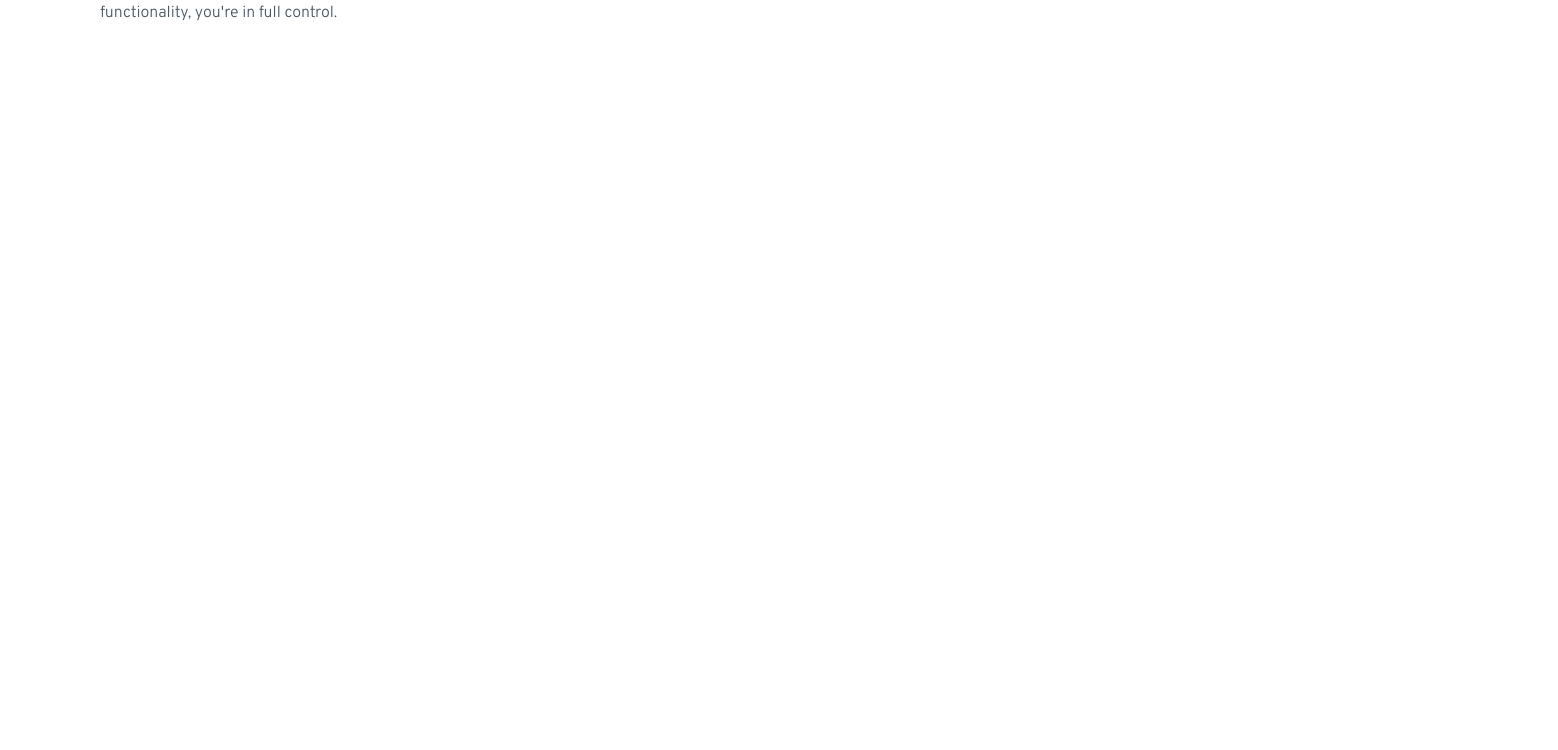
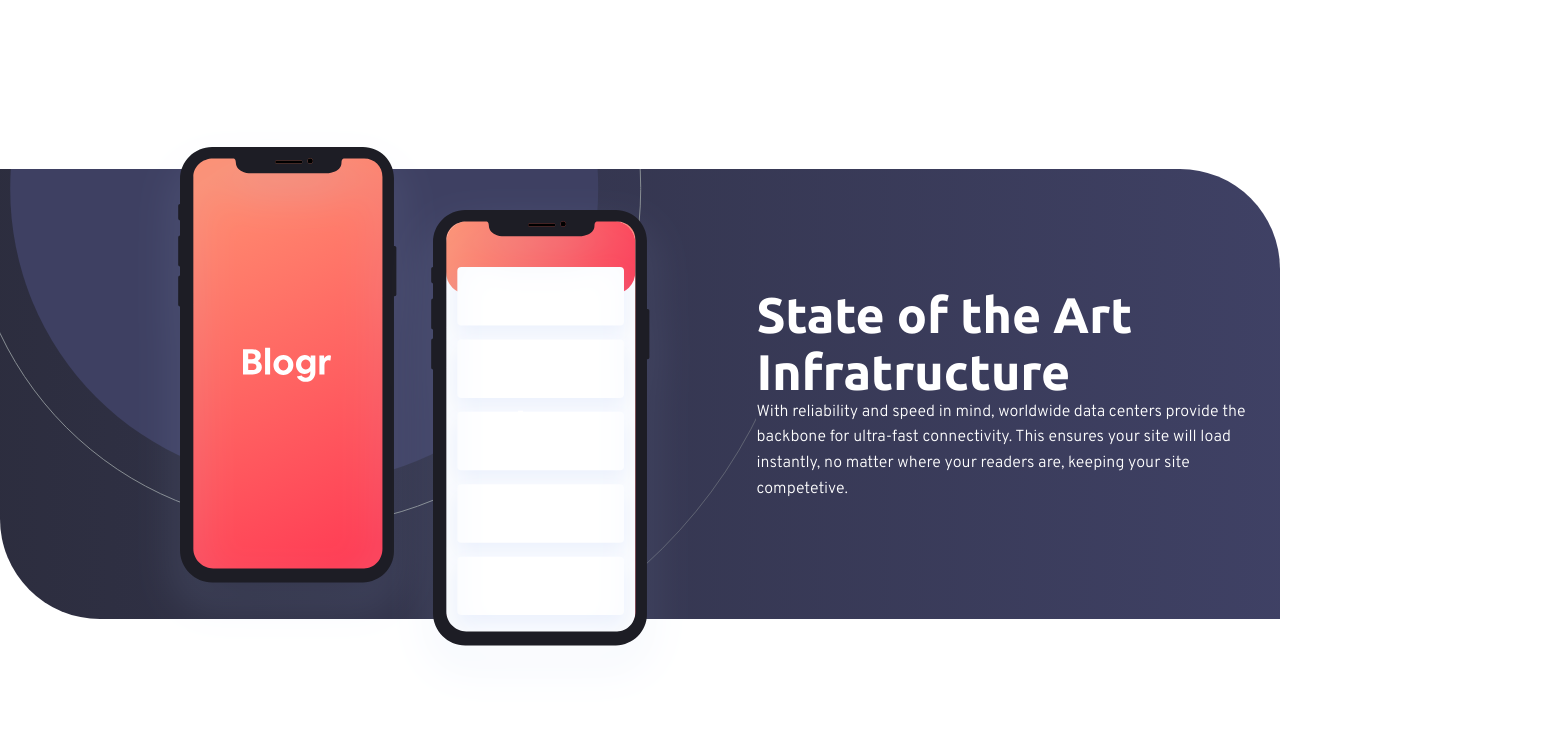
Before and after one commit to OmarKnows/Blogr, a React (Vite) app: page / in a window 1280 px wide. Shown: the part 1486-2236 px from the top of the page, 1558 px wide, since content can reach past the window. Built offline with nearby package versions, Linux system fonts and the light colour scheme.

Commit message:
finished section two

```diff
--- a/src/App.css
+++ b/src/App.css
@@ -7,7 +7,14 @@
 	padding-top: 5rem;
 }
 
-.grid-container {
+.title-two {
+	color: hsl(0, 0%, 100%);
+	font-size: 50px;
+	font-family: 'ubuntu';
+	font-weight: 700;
+}
+
+.section-one {
 	display: grid;
 	margin-top: 4rem;
 	font-family: 'Overpass', sans-serif;
@@ -16,6 +23,16 @@
 	grid-template-columns: 1fr 1fr;
 	grid-template-rows: 1fr 1fr;
 	padding-left: 100px;
+}
+
+.section-two {
+	background-image: linear-gradient(to right, hsl(237, 17%, 21%), hsl(237, 23%, 32%));
+	border-radius: 0 100px 0 100px;
+
+	height: 450px;
+	overflow: hidden;
+	display: flex;
+	align-items: center;
 }
 
 .p-title {
@@ -37,12 +54,29 @@
 	margin-bottom: 4rem;
 }
 
-.illustration-1 {
+.p-two {
+	line-height: 1.6;
+	font-family: 'Overpass', sans-serif;
+	font-weight: 400;
+	color: white;
+	width: 500px;
+}
+
+.ill-1 {
 	transform: translate(30%, -17%);
 	grid-row: 1 / 3;
 	grid-column: 2;
 }
 
+.ill-2 {
+	z-index: 1;
+	transform: translate(25%, -85%);
+}
+
+.ill-3 {
+	transform: translate(-20%, -20%);
+	scale: 1;
+}
 .mt-4 {
 	margin-top: 4rem;
 }
--- a/src/App.tsx
+++ b/src/App.tsx
@@ -1,14 +1,17 @@
 import Banner from './components/Banner/Banner';
 import Footer from './components/Footer/Footer';
 import illustration1 from './assets/illustration-editor-desktop.svg';
+import illustration2 from './assets/illustration-phones.svg';
+import illustration3 from './assets/bg-pattern-circles.svg';
 
 function App() {
 	return (
 		<>
 			<Banner />
 
+			{/* section 1 */}
 			<div className='title-one'>Design for the future</div>
-			<div className='grid-container'>
+			<div className='section-one'>
 				<div className='p-container'>
 					<div>
 						<div className='p-title mt-4'>Introducing an extensible editor</div>
@@ -28,10 +31,25 @@ function App() {
 						</p>
 					</div>
 				</div>
-				<div className='illustration-1'>
-					<img src={illustration1} alt='' />
+				<div className='ill-1'>
+					<img src={illustration1} />
 				</div>
 			</div>
+
+			{/* section 2 */}
+			<div className='section-two'>
+				<div>
+					<img className='ill-3' src={illustration3} />
+				</div>
+				<div>
+					<div className='title-two'>State of the Art Infratructure</div>
+					<p className='p-two'>
+						With reliability and speed in mind, worldwide data centers provide the backbone for ultra-fast connectivity.
+						This ensures your site will load instantly, no matter where your readers are, keeping your site competetive.
+					</p>
+				</div>
+			</div>
+			<img className='ill-2' src={illustration2} />
 
 			<Footer />
 		</>
--- a/src/components/Banner/Banner.css
+++ b/src/components/Banner/Banner.css
@@ -1,6 +1,5 @@
 .banner {
-	background-image: url(../../assets/bg-pattern-intro-desktop.svg),
-		linear-gradient(to right, hsl(13, 100%, 72%), hsl(353, 100%, 62%));
+	background-image: linear-gradient(to right, hsl(13, 100%, 72%), hsl(353, 100%, 62%));
 	background-position: top, left, right, bottom;
 	border-radius: 0 0 0 100px;
 	padding-top: 2rem;
@@ -20,7 +19,6 @@
 }
 
 .background {
-	scale: 5;
 }
 
 .title {
--- a/src/components/Banner/Banner.tsx
+++ b/src/components/Banner/Banner.tsx
@@ -7,8 +7,9 @@ const Banner = () => {
 		<div className='banner'>
 			<Header />
 			<div className='container'>
-				{/* <img className='background' src={background} alt='background' /> */}
 				<div className='banner-items'>
+					{/* <img className='background' src={background} alt='background' /> */}
+
 					<div className='title'>A modern publishing platform</div>
 					<div className='sub-title'> Grow your audience and build your online brand</div>
 					<div className='flex-box'>
--- a/src/index.css
+++ b/src/index.css
@@ -1,6 +1,7 @@
 * {
 	margin: 0;
 	padding: 0;
+	overflow-x: hidden;
 }
 
 .primary-btn {
```
